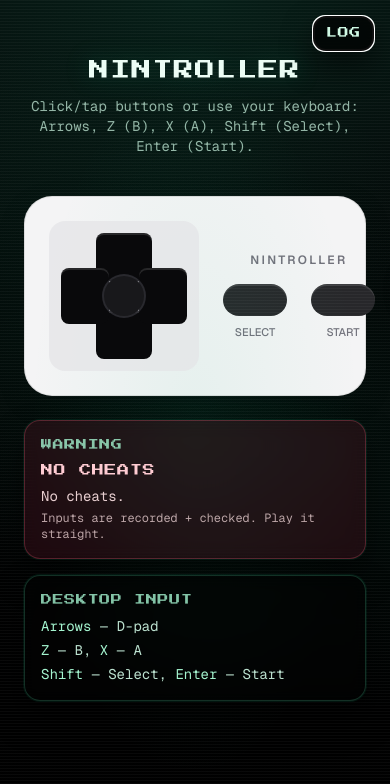
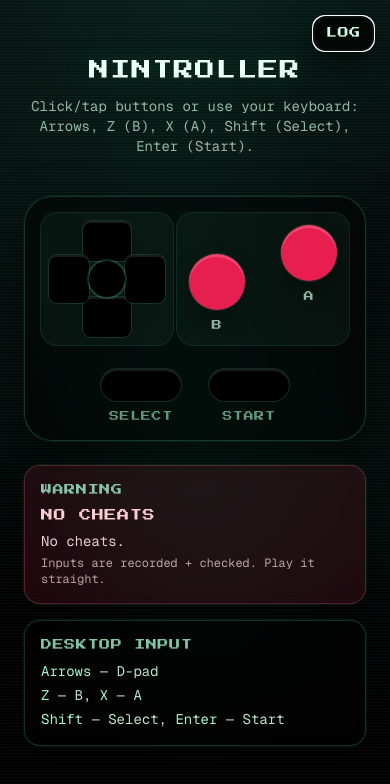
Before and after one commit to avicrayyy/nintroller, a Next.js app: page / in a window 390 px wide. Shown: the top 784 px of the page. Built offline with nearby package versions, Linux system fonts and the light colour scheme.

Commit message:
Refactor to remove React namespace imports
Replaced all usage of `React.*` namespace imports with named imports for hooks and types across components. Added a test to enforce this code style. Also updated NESController component with improved mobile and desktop layouts and new styling.

```diff
--- a/app/components/ControllerConsoleCards/index.tsx
+++ b/app/components/ControllerConsoleCards/index.tsx
@@ -1,6 +1,6 @@
 "use client";
 
-import * as React from "react";
+import type { ReactNode } from "react";
 
 function Card({
   title,
@@ -8,7 +8,7 @@ function Card({
   className,
 }: {
   title: string;
-  children: React.ReactNode;
+  children: ReactNode;
   className?: string;
 }) {
   return (
--- a/app/components/InputLog/index.tsx
+++ b/app/components/InputLog/index.tsx
@@ -1,6 +1,13 @@
 "use client";
 
-import * as React from "react";
+import type { ReactNode } from "react";
+import {
+  createContext,
+  useCallback,
+  useContext,
+  useMemo,
+  useState,
+} from "react";
 
 import type { ButtonChangeEvent } from "@/app/components/NESController/types";
 
@@ -12,25 +19,28 @@ type InputLogContextValue = {
   clear: () => void;
 };
 
-const InputLogContext = React.createContext<InputLogContextValue | null>(null);
+const InputLogContext = createContext<InputLogContextValue | null>(null);
 
-export function InputLogProvider({ children }: { children: React.ReactNode }) {
-  const [rows, setRows] = React.useState<InputLogRow[]>([]);
+export function InputLogProvider({ children }: { children: ReactNode }) {
+  const [rows, setRows] = useState<InputLogRow[]>([]);
 
-  const addEvent = React.useCallback((e: ButtonChangeEvent, ts?: number) => {
+  const addEvent = useCallback((e: ButtonChangeEvent, ts?: number) => {
     const at = typeof ts === "number" ? ts : Date.now();
     setRows((prev) => [{ ...e, ts: at }, ...prev].slice(0, 30));
   }, []);
 
-  const clear = React.useCallback(() => setRows([]), []);
+  const clear = useCallback(() => setRows([]), []);
 
-  const value = React.useMemo(() => ({ rows, addEvent, clear }), [rows, addEvent, clear]);
+  const value = useMemo(
+    () => ({ rows, addEvent, clear }),
+    [rows, addEvent, clear]
+  );
 
   return <InputLogContext.Provider value={value}>{children}</InputLogContext.Provider>;
 }
 
 export function useInputLog() {
-  const ctx = React.useContext(InputLogContext);
+  const ctx = useContext(InputLogContext);
   if (!ctx) throw new Error("useInputLog must be used within <InputLogProvider>");
   return ctx;
 }
--- a/app/components/NESController/BaseButton.tsx
+++ b/app/components/NESController/BaseButton.tsx
@@ -1,4 +1,4 @@
-import * as React from "react";
+import type { ReactNode } from "react";
 
 import type { NESButton } from "./types";
 import { cx, prettyButtonName } from "./utils";
@@ -7,7 +7,7 @@ type Props = {
   button: NESButton;
   down: boolean;
   className?: string;
-  children?: React.ReactNode;
+  children?: ReactNode;
   onChange: (pressed: boolean) => void;
 };
 
--- a/app/components/NESController/NESController.tsx
+++ b/app/components/NESController/NESController.tsx
@@ -1,6 +1,6 @@
 "use client";
 
-import * as React from "react";
+import { useCallback, useEffect, useRef, useState } from "react";
 
 import { BaseButton } from "./BaseButton";
 import { KEY_TO_BUTTON, shouldIgnoreKeyEvent } from "./keyboard";
@@ -13,10 +13,10 @@ type Props = {
 };
 
 export function NESController({ className, onButtonChange }: Props) {
-  const [pressed, setPressed] = React.useState<Set<NESButton>>(() => new Set());
-  const pressedRef = React.useRef<Set<NESButton>>(new Set());
+  const [pressed, setPressed] = useState<Set<NESButton>>(() => new Set());
+  const pressedRef = useRef<Set<NESButton>>(new Set());
 
-  const setButtonPressed = React.useCallback(
+  const setButtonPressed = useCallback(
     (button: NESButton, isPressed: boolean, source: InputSource) => {
       const next = new Set(pressedRef.current);
       const had = next.has(button);
@@ -33,7 +33,7 @@ export function NESController({ className, onButtonChange }: Props) {
   );
 
   // Keyboard support (global).
-  React.useEffect(() => {
+  useEffect(() => {
     const onKeyDown = (e: KeyboardEvent) => {
       if (shouldIgnoreKeyEvent(e)) return;
       const btn = KEY_TO_BUTTON[e.code] ?? KEY_TO_BUTTON[e.key];
@@ -59,7 +59,7 @@ export function NESController({ className, onButtonChange }: Props) {
   }, [setButtonPressed]);
 
   // Safety: release everything on blur.
-  React.useEffect(() => {
+  useEffect(() => {
     const onBlur = () => {
       const prev = pressedRef.current;
       if (prev.size === 0) return;
@@ -75,28 +75,152 @@ export function NESController({ className, onButtonChange }: Props) {
     return () => window.removeEventListener("blur", onBlur);
   }, [onButtonChange]);
 
-  const isDown = React.useCallback((b: NESButton) => pressed.has(b), [pressed]);
+  const isDown = useCallback((b: NESButton) => pressed.has(b), [pressed]);
 
   return (
     <div
       className={cx(
         "w-full max-w-3xl",
-        "rounded-[28px] border border-black/10 bg-zinc-100 shadow-[0_10px_30px_rgba(0,0,0,0.12)]",
-        "dark:border-white/10 dark:bg-zinc-900/60 dark:shadow-[0_10px_30px_rgba(0,0,0,0.5)]",
-        "px-6 py-6 sm:px-10 sm:py-8",
+        "rounded-[28px] border border-emerald-300/20 bg-black/50 shadow-[0_0_0_1px_rgba(16,185,129,0.08),_0_18px_45px_rgba(0,0,0,0.55)] backdrop-blur",
+        "px-4 py-4 sm:px-10 sm:py-8",
         className
       )}
     >
-      <div className="flex items-center justify-between gap-6">
+      {/* Mobile emulator layout */}
+      <div className="grid grid-cols-2 items-center gap-5 sm:hidden">
+        {/* D-Pad */}
+        <div className="relative h-[132px] w-[132px]">
+          <div className="absolute inset-0 rounded-2xl bg-emerald-300/5 ring-1 ring-emerald-300/15" />
+          <BaseButton
+            button="up"
+            down={isDown("up")}
+            className={cx(
+              "absolute left-1/2 top-2 h-10 w-12 -translate-x-1/2 rounded-lg",
+              "bg-black text-emerald-50 shadow-[inset_0_2px_0_rgba(255,255,255,0.10)] ring-1 ring-emerald-300/15",
+              "transition-transform",
+              isDown("up") && "translate-y-[1px] -translate-x-1/2 shadow-none"
+            )}
+            onChange={(p) => setButtonPressed("up", p, "pointer")}
+          />
+          <BaseButton
+            button="down"
+            down={isDown("down")}
+            className={cx(
+              "absolute left-1/2 bottom-2 h-10 w-12 -translate-x-1/2 rounded-lg",
+              "bg-black text-emerald-50 shadow-[inset_0_2px_0_rgba(255,255,255,0.10)] ring-1 ring-emerald-300/15",
+              "transition-transform",
+              isDown("down") && "translate-y-[1px] -translate-x-1/2 shadow-none"
+            )}
+            onChange={(p) => setButtonPressed("down", p, "pointer")}
+          />
+          <BaseButton
+            button="left"
+            down={isDown("left")}
+            className={cx(
+              "absolute left-2 top-1/2 h-12 w-10 -translate-y-1/2 rounded-lg",
+              "bg-black text-emerald-50 shadow-[inset_0_2px_0_rgba(255,255,255,0.10)] ring-1 ring-emerald-300/15",
+              "transition-transform",
+              isDown("left") && "translate-y-[calc(-50%+1px)] shadow-none"
+            )}
+            onChange={(p) => setButtonPressed("left", p, "pointer")}
+          />
+          <BaseButton
+            button="right"
+            down={isDown("right")}
+            className={cx(
+              "absolute right-2 top-1/2 h-12 w-10 -translate-y-1/2 rounded-lg",
+              "bg-black text-emerald-50 shadow-[inset_0_2px_0_rgba(255,255,255,0.10)] ring-1 ring-emerald-300/15",
+              "transition-transform",
+              isDown("right") && "translate-y-[calc(-50%+1px)] shadow-none"
+            )}
+            onChange={(p) => setButtonPressed("right", p, "pointer")}
+          />
+          <div className="absolute left-1/2 top-1/2 h-9 w-9 -translate-x-1/2 -translate-y-1/2 rounded-full bg-black ring-2 ring-emerald-300/20" />
+        </div>
+
+        {/* A/B cluster (mobile: diagonal like emulator) */}
+        <div className="relative h-[132px] w-[172px] justify-self-end">
+          <div className="absolute inset-0 rounded-2xl bg-emerald-300/5 ring-1 ring-emerald-300/15" />
+
+          <div className="absolute left-3 bottom-3 flex flex-col items-center gap-2">
+            <BaseButton
+              button="b"
+              down={isDown("b")}
+              className={cx(
+                "h-14 w-14 rounded-full",
+                "bg-rose-500/90 shadow-[inset_0_3px_0_rgba(255,255,255,0.18),_0_10px_20px_rgba(0,0,0,0.35)] ring-1 ring-white/10",
+                "transition-transform",
+                isDown("b") && "translate-y-[2px] shadow-none"
+              )}
+              onChange={(p) => setButtonPressed("b", p, "pointer")}
+            />
+            <div className="font-pixel text-[10px] text-emerald-100/70">B</div>
+          </div>
+
+          <div className="absolute right-3 top-3 flex flex-col items-center gap-2">
+            <BaseButton
+              button="a"
+              down={isDown("a")}
+              className={cx(
+                "h-14 w-14 rounded-full",
+                "bg-rose-500/90 shadow-[inset_0_3px_0_rgba(255,255,255,0.18),_0_10px_20px_rgba(0,0,0,0.35)] ring-1 ring-white/10",
+                "transition-transform",
+                isDown("a") && "translate-y-[2px] shadow-none"
+              )}
+              onChange={(p) => setButtonPressed("a", p, "pointer")}
+            />
+            <div className="font-pixel text-[10px] text-emerald-100/70">A</div>
+          </div>
+        </div>
+
+        {/* Select / Start row (mobile: centered) */}
+        <div className="col-span-2 flex items-center justify-center gap-7 pt-1">
+          <div className="flex flex-col items-center gap-2">
+            <BaseButton
+              button="select"
+              down={isDown("select")}
+              className={cx(
+                "h-8 w-20 rounded-full",
+                "bg-black shadow-[inset_0_2px_0_rgba(255,255,255,0.10)] ring-1 ring-emerald-300/15",
+                "transition-transform",
+                isDown("select") && "translate-y-[1px] shadow-none"
+              )}
+              onChange={(p) => setButtonPressed("select", p, "pointer")}
+            />
+            <div className="font-pixel text-[10px] text-emerald-200/60">
+              SELECT
+            </div>
+          </div>
+          <div className="flex flex-col items-center gap-2">
+            <BaseButton
+              button="start"
+              down={isDown("start")}
+              className={cx(
+                "h-8 w-20 rounded-full",
+                "bg-black shadow-[inset_0_2px_0_rgba(255,255,255,0.10)] ring-1 ring-emerald-300/15",
+                "transition-transform",
+                isDown("start") && "translate-y-[1px] shadow-none"
+              )}
+              onChange={(p) => setButtonPressed("start", p, "pointer")}
+            />
+            <div className="font-pixel text-[10px] text-emerald-200/60">
+              START
+            </div>
+          </div>
+        </div>
+      </div>
+
+      {/* Desktop layout (keeps the classic row) */}
+      <div className="hidden items-center justify-between gap-6 sm:flex">
         {/* D-Pad */}
         <div className="relative h-[150px] w-[150px] shrink-0">
-          <div className="absolute inset-0 rounded-2xl bg-zinc-200/70 dark:bg-zinc-800/40" />
+          <div className="absolute inset-0 rounded-2xl bg-emerald-300/5 ring-1 ring-emerald-300/15" />
           <BaseButton
             button="up"
             down={isDown("up")}
             className={cx(
               "absolute left-1/2 top-3 h-12 w-14 -translate-x-1/2 rounded-lg",
-              "bg-zinc-950 text-zinc-100 shadow-[inset_0_2px_0_rgba(255,255,255,0.12)]",
+              "bg-black text-emerald-50 shadow-[inset_0_2px_0_rgba(255,255,255,0.10)] ring-1 ring-emerald-300/15",
               "transition-transform",
               isDown("up") && "translate-y-[1px] -translate-x-1/2 shadow-none"
             )}
@@ -107,7 +231,7 @@ export function NESController({ className, onButtonChange }: Props) {
             down={isDown("down")}
             className={cx(
               "absolute left-1/2 bottom-3 h-12 w-14 -translate-x-1/2 rounded-lg",
-              "bg-zinc-950 text-zinc-100 shadow-[inset_0_2px_0_rgba(255,255,255,0.12)]",
+              "bg-black text-emerald-50 shadow-[inset_0_2px_0_rgba(255,255,255,0.10)] ring-1 ring-emerald-300/15",
               "transition-transform",
               isDown("down") && "translate-y-[1px] -translate-x-1/2 shadow-none"
             )}
@@ -118,7 +242,7 @@ export function NESController({ className, onButtonChange }: Props) {
             down={isDown("left")}
             className={cx(
               "absolute left-3 top-1/2 h-14 w-12 -translate-y-1/2 rounded-lg",
-              "bg-zinc-950 text-zinc-100 shadow-[inset_0_2px_0_rgba(255,255,255,0.12)]",
+              "bg-black text-emerald-50 shadow-[inset_0_2px_0_rgba(255,255,255,0.10)] ring-1 ring-emerald-300/15",
               "transition-transform",
               isDown("left") && "translate-y-[calc(-50%+1px)] shadow-none"
             )}
@@ -129,18 +253,18 @@ export function NESController({ className, onButtonChange }: Props) {
             down={isDown("right")}
             className={cx(
               "absolute right-3 top-1/2 h-14 w-12 -translate-y-1/2 rounded-lg",
-              "bg-zinc-950 text-zinc-100 shadow-[inset_0_2px_0_rgba(255,255,255,0.12)]",
+              "bg-black text-emerald-50 shadow-[inset_0_2px_0_rgba(255,255,255,0.10)] ring-1 ring-emerald-300/15",
               "transition-transform",
               isDown("right") && "translate-y-[calc(-50%+1px)] shadow-none"
             )}
             onChange={(p) => setButtonPressed("right", p, "pointer")}
           />
-          <div className="absolute left-1/2 top-1/2 h-10 w-10 -translate-x-1/2 -translate-y-1/2 rounded-full bg-zinc-900 ring-2 ring-zinc-700/60 dark:ring-zinc-600/60" />
+          <div className="absolute left-1/2 top-1/2 h-10 w-10 -translate-x-1/2 -translate-y-1/2 rounded-full bg-black ring-2 ring-emerald-300/20" />
         </div>
 
         {/* Center: Select / Start */}
         <div className="flex grow flex-col items-center gap-4">
-          <div className="text-xs font-semibold tracking-[0.2em] text-zinc-500 dark:text-zinc-400">
+          <div className="font-pixel text-[11px] text-emerald-200/70">
             NINTROLLER
           </div>
           <div className="flex items-center gap-6">
@@ -150,13 +274,13 @@ export function NESController({ className, onButtonChange }: Props) {
                 down={isDown("select")}
                 className={cx(
                   "h-8 w-16 rounded-full",
-                  "bg-zinc-800 shadow-[inset_0_2px_0_rgba(255,255,255,0.10)]",
+                  "bg-black shadow-[inset_0_2px_0_rgba(255,255,255,0.10)] ring-1 ring-emerald-300/15",
                   "transition-transform",
                   isDown("select") && "translate-y-[1px] shadow-none"
                 )}
                 onChange={(p) => setButtonPressed("select", p, "pointer")}
               />
-              <div className="text-[11px] font-medium text-zinc-500 dark:text-zinc-400">
+              <div className="font-pixel text-[10px] text-emerald-200/60">
                 SELECT
               </div>
             </div>
@@ -166,13 +290,13 @@ export function NESController({ className, onButtonChange }: Props) {
                 down={isDown("start")}
                 className={cx(
                   "h-8 w-16 rounded-full",
-                  "bg-zinc-800 shadow-[inset_0_2px_0_rgba(255,255,255,0.10)]",
+                  "bg-black shadow-[inset_0_2px_0_rgba(255,255,255,0.10)] ring-1 ring-emerald-300/15",
                   "transition-transform",
                   isDown("start") && "translate-y-[1px] shadow-none"
                 )}
                 onChange={(p) => setButtonPressed("start", p, "pointer")}
               />
-              <div className="text-[11px] font-medium text-zinc-500 dark:text-zinc-400">
+              <div className="font-pixel text-[10px] text-emerald-200/60">
                 START
               </div>
             </div>
@@ -187,15 +311,13 @@ export function NESController({ className, onButtonChange }: Props) {
               down={isDown("b")}
               className={cx(
                 "h-16 w-16 rounded-full",
-                "bg-red-600 shadow-[inset_0_3px_0_rgba(255,255,255,0.20),_0_8px_18px_rgba(0,0,0,0.20)]",
+                "bg-rose-500/90 shadow-[inset_0_3px_0_rgba(255,255,255,0.18),_0_12px_22px_rgba(0,0,0,0.40)] ring-1 ring-white/10",
                 "transition-transform",
                 isDown("b") && "translate-y-[2px] shadow-none"
               )}
               onChange={(p) => setButtonPressed("b", p, "pointer")}
             />
-            <div className="text-sm font-bold tracking-wide text-zinc-600 dark:text-zinc-400">
-              B
-            </div>
+            <div className="font-pixel text-[11px] text-emerald-100/70">B</div>
           </div>
           <div className="flex flex-col items-center gap-2">
             <BaseButton
@@ -203,15 +325,13 @@ export function NESController({ className, onButtonChange }: Props) {
               down={isDown("a")}
               className={cx(
                 "h-16 w-16 rounded-full",
-                "bg-red-600 shadow-[inset_0_3px_0_rgba(255,255,255,0.20),_0_8px_18px_rgba(0,0,0,0.20)]",
+                "bg-rose-500/90 shadow-[inset_0_3px_0_rgba(255,255,255,0.18),_0_12px_22px_rgba(0,0,0,0.40)] ring-1 ring-white/10",
                 "transition-transform",
                 isDown("a") && "translate-y-[2px] shadow-none"
               )}
               onChange={(p) => setButtonPressed("a", p, "pointer")}
             />
-            <div className="text-sm font-bold tracking-wide text-zinc-600 dark:text-zinc-400">
-              A
-            </div>
+            <div className="font-pixel text-[11px] text-emerald-100/70">A</div>
           </div>
         </div>
       </div>
--- a/app/layout.tsx
+++ b/app/layout.tsx
@@ -3,6 +3,7 @@ import { Geist, Geist_Mono, Press_Start_2P } from "next/font/google";
 import "./globals.css";
 import { InputLogProvider } from "./components/InputLog";
 import { InputLogSidebarShell } from "./components/InputLogSidebarShell";
+import type { ReactNode } from "react";
 
 const geistSans = Geist({
   variable: "--font-geist-sans",
@@ -28,7 +29,7 @@ export const metadata: Metadata = {
 export default function RootLayout({
   children,
 }: Readonly<{
-  children: React.ReactNode;
+  children: ReactNode;
 }>) {
   return (
     <html lang="en">
```
Also changed, not shown: app/components/CheatModal/index.tsx (+4 -4 lines), app/components/InputLogSidebarShell/index.tsx (+8 -7 lines), 1 other file (tests, documents, lock files or other folders).
